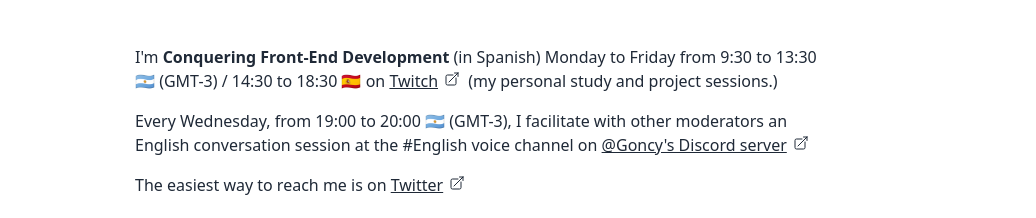
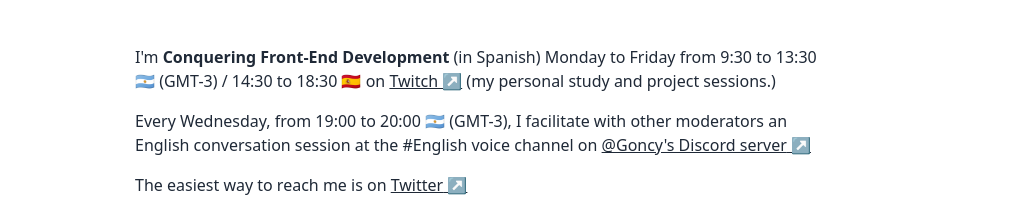
Before and after one commit to matiasbaldanza/matiasbaldanza_dev, a Next.js app: page / in a window 1280 px wide. Shown: the part 579-797 px from the top of the page, without its empty margins (121-1157 px from the left). Built offline with nearby package versions, Linux system fonts and the light colour scheme.

Commit message:
style: change icon for external links, add &nbsp; between link text and icon, to prevent icon being displayed alone in a new line

```diff
--- a/src/components/Icons.js
+++ /dev/null
@@ -1,7 +0,0 @@
-const defaultClassName = 'w-6 h-4 inline align-baseline ml-0.5'
-
-export const IconLinkExt = ({ className }) => (
-  <svg xmlns='http://www.w3.org/2000/svg' fill='none' viewBox='0 0 24 24' strokeWidth={1.5} stroke='currentColor' className={defaultClassName}>
-    <path strokeLinecap='round' strokeLinejoin='round' d='M13.5 6H5.25A2.25 2.25 0 003 8.25v10.5A2.25 2.25 0 005.25 21h10.5A2.25 2.25 0 0018 18.75V10.5m-10.5 6L21 3m0 0h-5.25M21 3v5.25' />
-  </svg>
-)
--- a/src/components/Link.js
+++ b/src/components/Link.js
@@ -1,5 +1,4 @@
 import NextLink from 'next/link'
-import { IconLinkExt } from './Icons'
 import { isExternalLink } from '@/lib/linkUtils'
 
 export default function Link ({ ...props }) {
@@ -7,13 +6,15 @@ export default function Link ({ ...props }) {
   const external = isExternalLink(href)
 
   return (
+    <>
       <NextLink
         className='py-1 font-medium underline transition-colors rounded-md underline-ring-offset-8t-3'
         href={href}
         target={external && '_blank'}
         rel={external && 'noopener noreferrer'}
       >
-      {children}{external && <IconLinkExt />}
+        {children}{external && <span className='no-underline'>&nbsp;↗</span>}
       </NextLink>
+    </>
   )
 }
```
Lines whose indentation alone changed are shown as unchanged.
